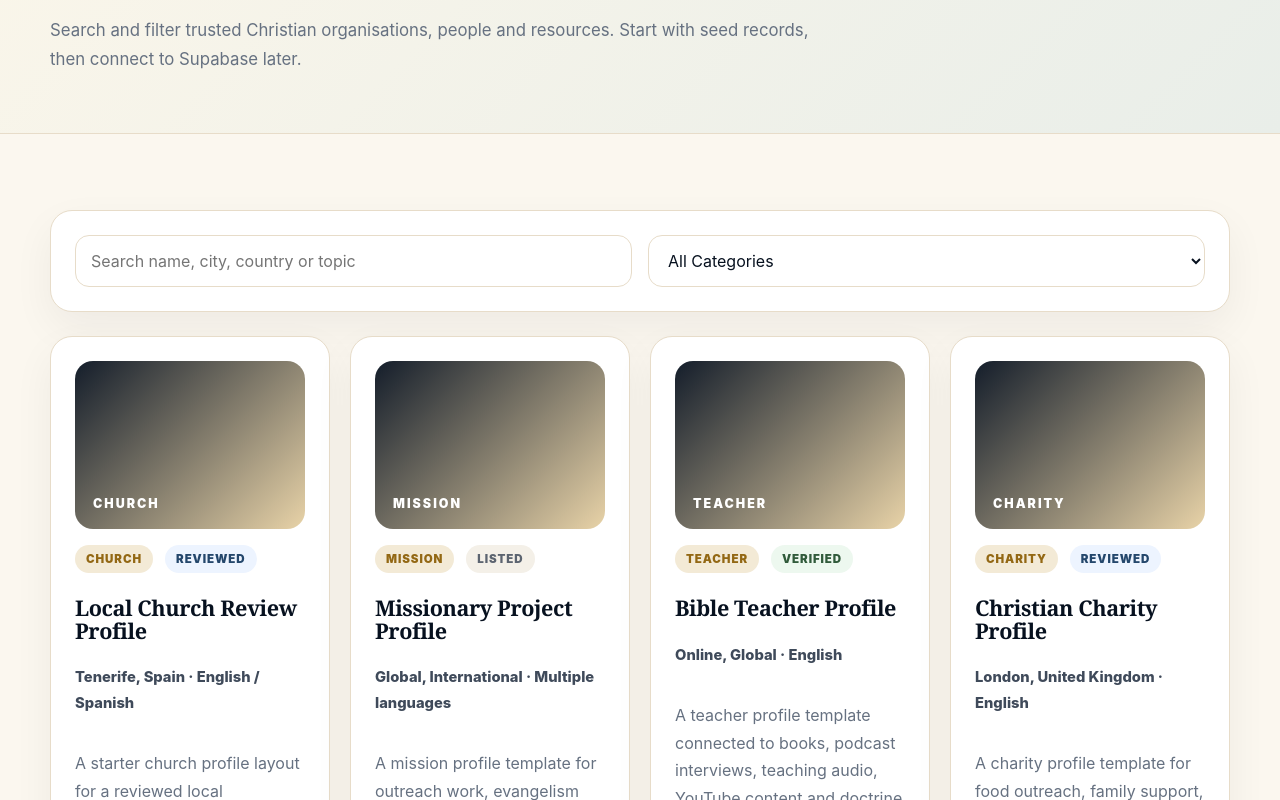
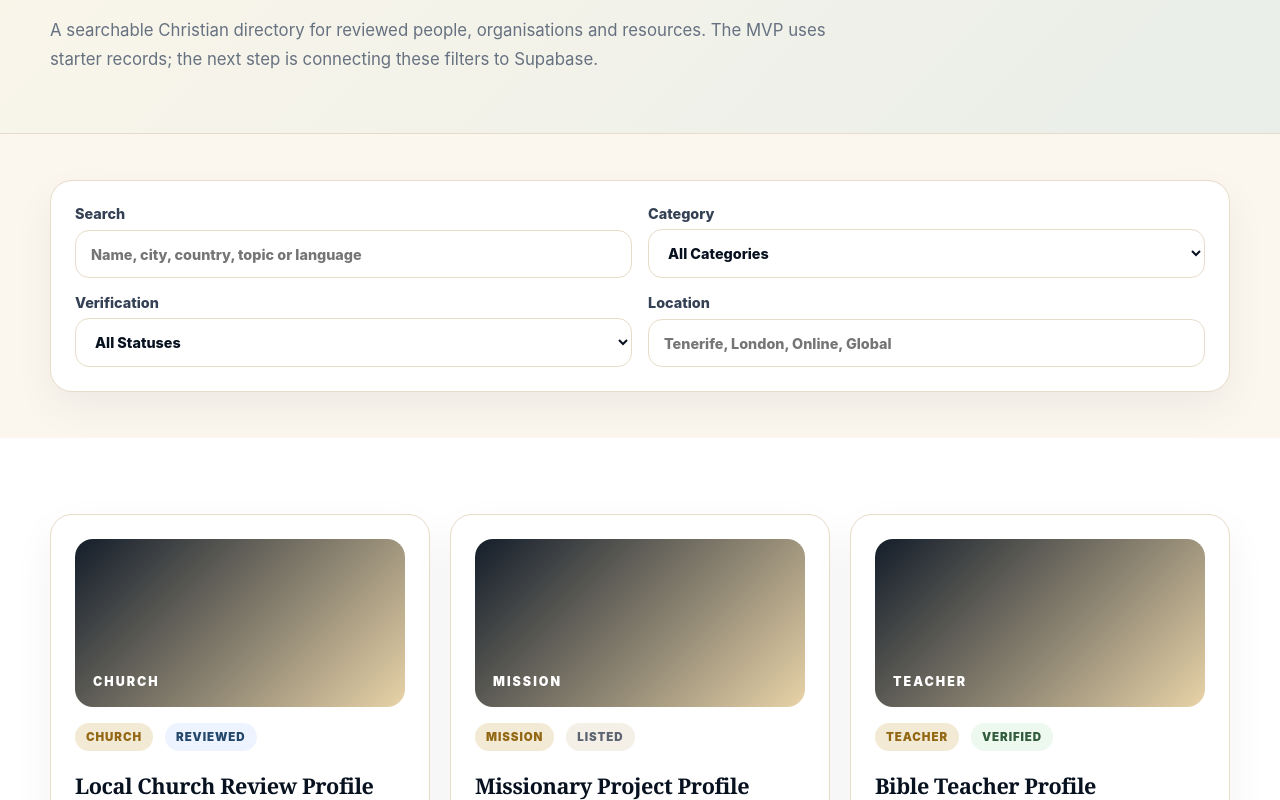
Before and after one commit to dakande85-bit/the-true-remnant-network, a Next.js app: page /directory in a window 1280 px wide. Shown: the part 580-1380 px from the top of the page. Built offline with nearby package versions, Linux system fonts and the light colour scheme.

Commit message:
Build directory page layout

```diff
--- a/src/app/directory/page.tsx
+++ b/src/app/directory/page.tsx
@@ -1,5 +1,8 @@
 import { DirectoryCard } from "@/components/DirectoryCard";
 import { directoryItems } from "@/data/directory";
+
+const categoryFilters = ["All Categories", "Church", "Teacher", "Mission", "Charity", "Music", "Event", "Resource"];
+const statusFilters = ["All Statuses", "Listed", "Reviewed", "Verified", "Recommended", "Under Review"];
 
 export default function DirectoryPage() {
   return (
@@ -8,25 +11,45 @@ export default function DirectoryPage() {
         <div className="container">
           <p className="kicker">Directory</p>
           <h1>Find reviewed Christian churches, teachers, ministries and missions.</h1>
-          <p>Search and filter trusted Christian organisations, people and resources. Start with seed records, then connect to Supabase later.</p>
+          <p>
+            A searchable Christian directory for reviewed people, organisations and resources. The MVP uses starter
+            records; the next step is connecting these filters to Supabase.
+          </p>
         </div>
       </section>
-      <section className="section">
+
+      <section className="section-tight">
         <div className="container">
-          <div className="card" style={{ marginBottom: 24 }}>
+          <div className="card">
             <div className="form-grid">
-              <input className="input" placeholder="Search name, city, country or topic" />
-              <select>
-                <option>All Categories</option>
-                <option>Church</option>
-                <option>Teacher</option>
-                <option>Mission</option>
-                <option>Charity</option>
-                <option>Music</option>
-              </select>
+              <label>
+                Search
+                <input className="input" placeholder="Name, city, country, topic or language" />
+              </label>
+              <label>
+                Category
+                <select>
+                  {categoryFilters.map((filter) => <option key={filter}>{filter}</option>)}
+                </select>
+              </label>
+              <label>
+                Verification
+                <select>
+                  {statusFilters.map((filter) => <option key={filter}>{filter}</option>)}
+                </select>
+              </label>
+              <label>
+                Location
+                <input className="input" placeholder="Tenerife, London, Online, Global" />
+              </label>
             </div>
           </div>
-          <div className="grid grid-4">
+        </div>
+      </section>
+
+      <section className="section section-muted">
+        <div className="container">
+          <div className="grid grid-3">
             {directoryItems.map((item) => <DirectoryCard key={item.id} item={item} />)}
           </div>
         </div>
```
